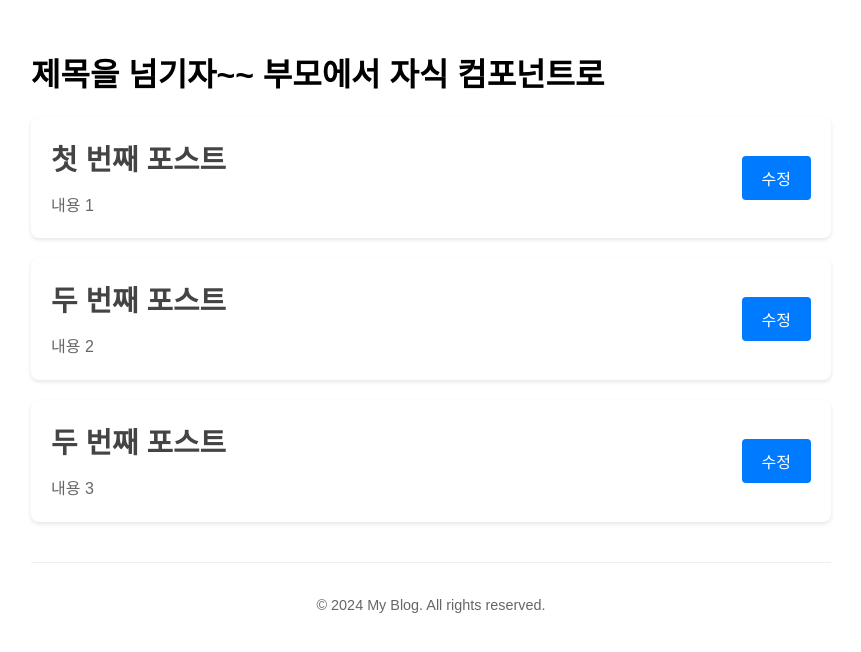
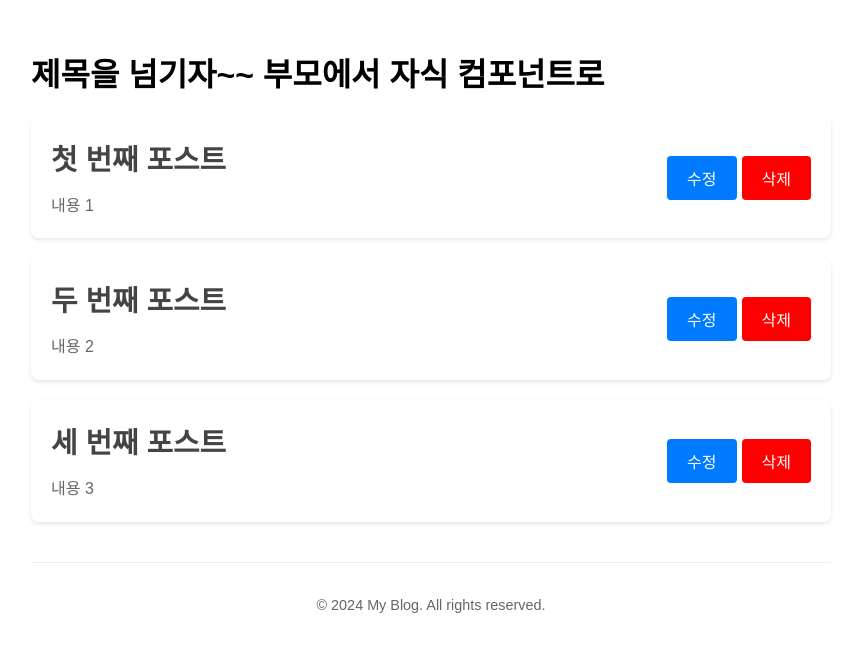
Before and after one commit to box3101/ReacyStudy-v2, a React (Create React App) app: page / in a window 1280 px wide. Shown: the top 652 px of the page, without its empty margins (209-1070 px from the left). Built offline with nearby package versions, Linux system fonts and the light colour scheme.

Commit message:
filter 함수를 통해서 삭제했을때 게시물 삭제제

```diff
--- a/src/components/Card.jsx
+++ b/src/components/Card.jsx
@@ -4,7 +4,7 @@ function Card() {
   const postData = [
     { id: 1, title: "첫 번째 포스트", content: "내용 1", state: false },
     { id: 2, title: "두 번째 포스트", content: "내용 2", state: false },
-    { id: 3, title: "두 번째 포스트", content: "내용 3", state: false },
+    { id: 3, title: "세 번째 포스트", content: "내용 3", state: false },
   ];
   const [posts, setPosts] = useState(postData);
 
@@ -41,12 +41,20 @@ function Card() {
     posts.forEach((item) => {
       item.state = false
     })
-    const updatePosts = posts.map((post) => {
-      if (post.id === id) {
-        return { ...post, state: true }
+    const updatePosts = posts.map((item) => {
+      if (item.id === id) {
+        return { ...item, state: true }
       } else {
-        return post
+        return item
       }
+    })
+    setPosts(updatePosts)
+  }
+
+  // 삭제 클릭 시 내가 누른 게시물 삭제
+  const handleDelete = (id) =>{
+    const updatePosts = posts.filter((item)=>{
+      return id !== item.id
     })
     setPosts(updatePosts)
   }
@@ -71,6 +79,7 @@ function Card() {
               :
               <div className="right">
                 <button onClick={() => handleEdit(post.id)}>수정</button>
+                <button onClick={() => handleDelete(post.id)} className="cancle">삭제</button>
               </div>
           }
         </article>
```
